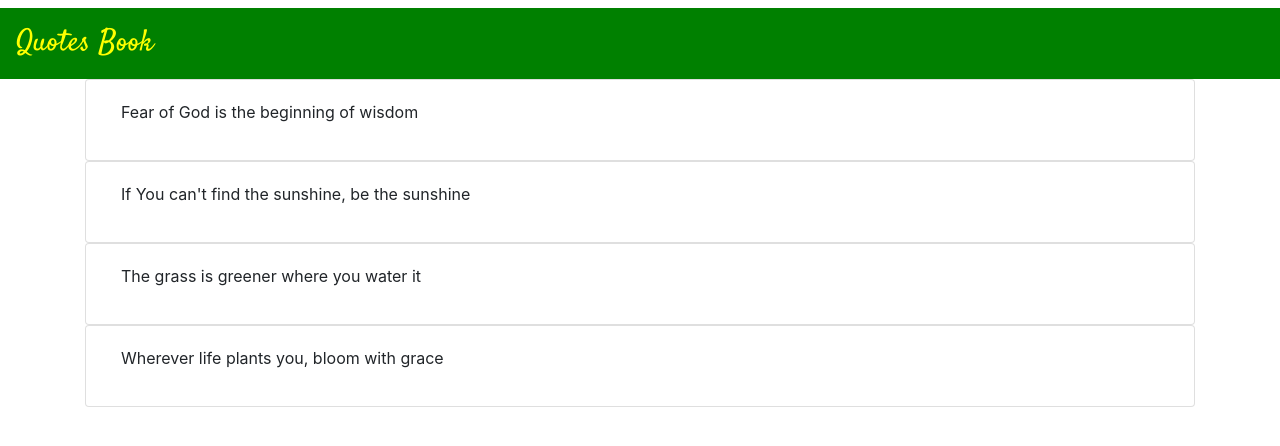
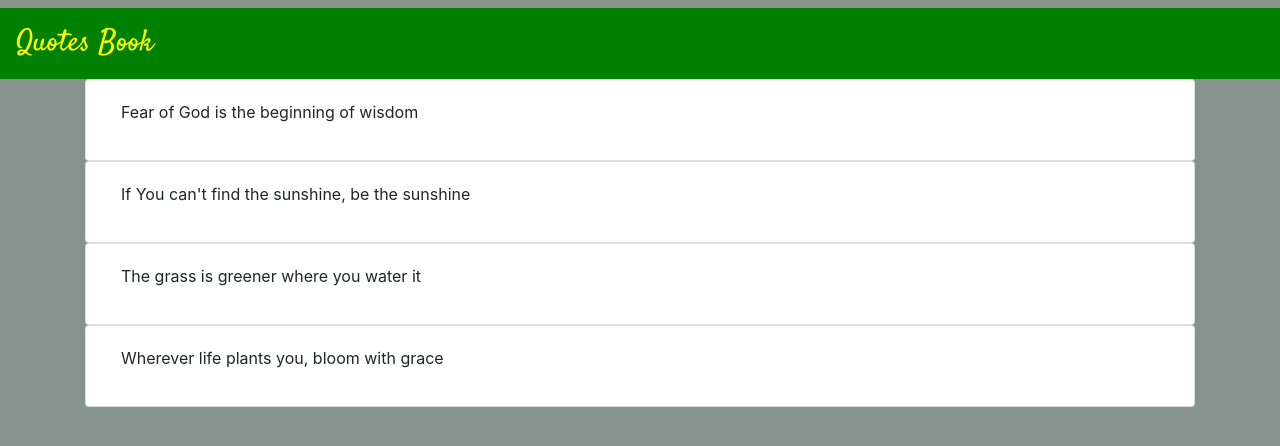
Before and after one commit to Jmos-Mbugua/Quotes, an Angular app: page / in a window 1280 px wide. Shown: the top 446 px of the page. Built offline with nearby package versions, Linux system fonts and the light colour scheme.

Commit message:
Adds main body styles

```diff
--- a/src/styles.css
+++ b/src/styles.css
@@ -1,3 +1,7 @@
 /* You can add global styles to this file, and also import other style files */
 @import "~bootstrap/dist/css/bootstrap.min.css";
 @import "~font-awesome/css/font-awesome.min.css";
+
+body {
+    background-color: rgb(134, 146, 142);
+}
```
